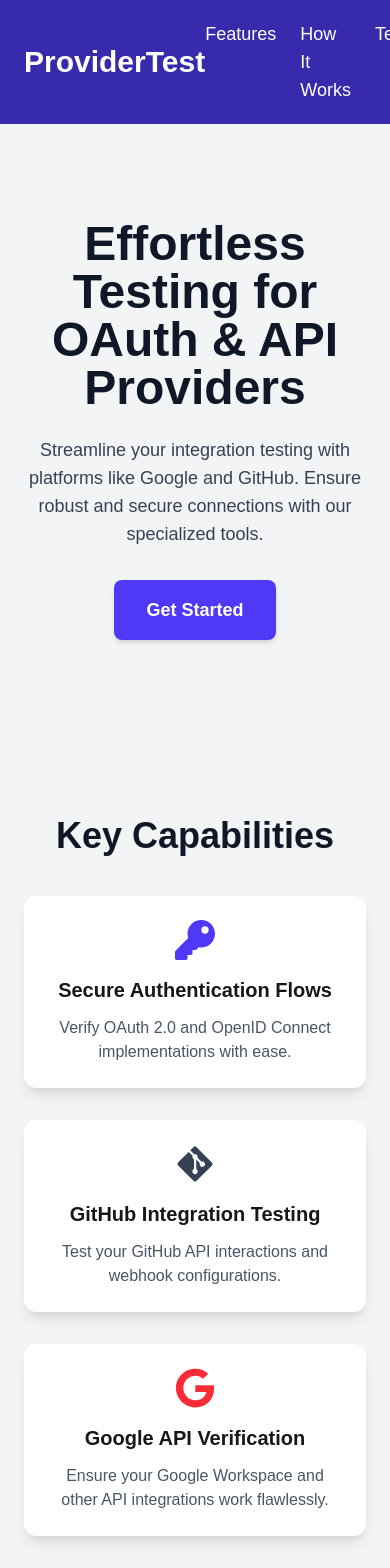
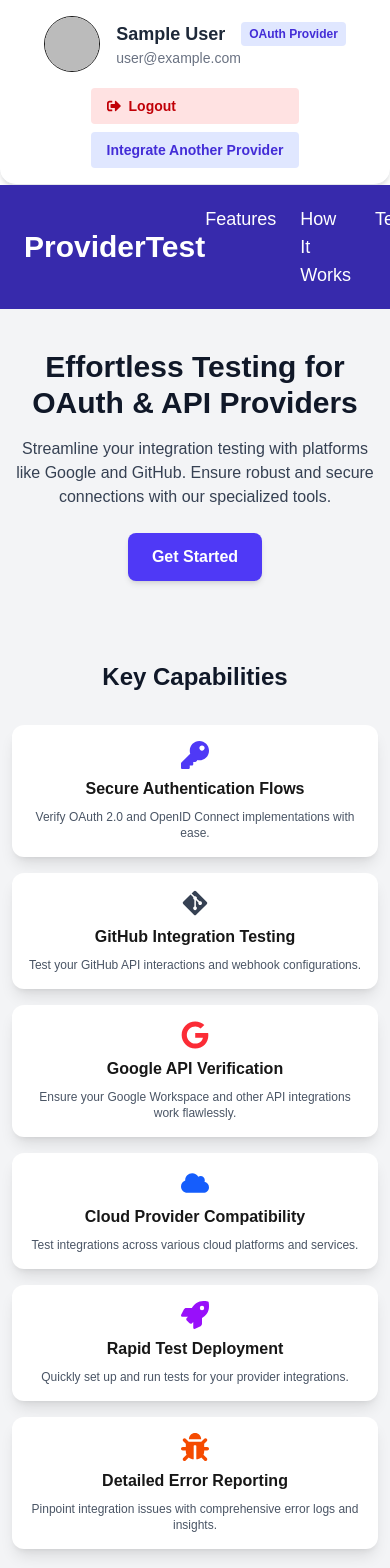
Before and after one commit to Emmanuel10701/google-and-github-authorization, a Next.js app: page / in a window 390 px wide. Shown: the top 1568 px of the page. Built offline with nearby package versions, Linux system fonts and the light colour scheme; no server answers; sample sign-in values are in the browser's storage.

Commit message:
Improve mobile responsiveness, user info card, and provider details

```diff
--- a/app/login/page.jsx
+++ b/app/login/page.jsx
@@ -13,13 +13,13 @@
 
   useEffect(() => {
     if (status === "authenticated") {
-      router.push("/chat");
+      router.push("/");
     }
   }, [status, router]);
 
   const handleOAuthLogin = async (provider) => {
     setLoadingProvider(provider);
-    await signIn(provider, { callbackUrl: "/chat" });
+    await signIn(provider, { callbackUrl: "/" });
     setLoadingProvider("");
   };
 
--- a/app/page.js
+++ b/app/page.js
@@ -2,7 +2,7 @@
 
 import React, { useState, useEffect } from "react";
 import { useRouter } from "next/navigation";
-import { useSession } from "next-auth/react"; // Import useSession
+import { useSession, signOut } from "next-auth/react";
 import {
   FaKey,
   FaGitAlt,
@@ -15,38 +15,42 @@
   FaStar,
   FaLightbulb,
   FaHeadset,
+  FaSignOutAlt,
+  FaUserCircle,
 } from "react-icons/fa";
 import { CircularProgress } from "@mui/material";
 
 export default function LandingPage() {
   const router = useRouter();
-  const { data: session, status } = useSession(); // Get session data and status
+  const { data: session, status } = useSession();
   const [loading, setLoading] = useState(false);
 
-  // Effect to check authentication status
+  // Redirect to login if not authenticated
   useEffect(() => {
-    // If session status is "loading", do nothing yet
     if (status === "loading") return;
-
-    // If there's no session (user is not logged in), redirect to login
-    if (!session) {
-      router.push("/login");
-    }
-    // No else here; if session exists, the component will render normally
-  }, [session, status, router]); // Depend on session, status, and router for effect re-run
+    if (!session) router.push("/login");
+  }, [session, status, router]);
 
   const handleLoginRedirect = () => {
     setLoading(true);
-    // In this protected page scenario, this button might change its function
-    // For now, it still redirects to /login, but typically, authenticated users
-    // would access different features here.
-    alert("Redirecting to login/dashboard...");
-    setTimeout(() => {
-      router.push("/login"); // Or a dashboard page for logged-in users
-    }, 2000);
+    router.push("/login");
   };
 
-  // Show a loading state or nothing while authentication status is being determined
+  const handleLogout = () => {
+    signOut({ callbackUrl: "/login" });
+  };
+
+  // Helper to get provider name from session
+  const getProviderName = () => {
+    if (!session) return null;
+    // NextAuth stores provider in session.token if using callbacks, otherwise not directly available.
+    // If you want to store provider info, add it in the NextAuth callbacks.
+    // For demo, try to infer from email domain or name:
+    if (session.user?.email?.includes("gmail.com")) return "Google";
+    if (session.user?.login || session.user?.email?.includes("github.com")) return "GitHub";
+    return "OAuth Provider";
+  };
+
   if (status === "loading") {
     return (
       <div className="min-h-screen flex items-center justify-center bg-gradient-to-br from-indigo-600 to-purple-800">
@@ -55,19 +59,52 @@
     );
   }
 
-  // If there's no session after loading, this component won't render
-  // because the useEffect already pushed to /login.
-  // This part only renders if session exists.
-  if (!session) {
-      // This return should technically not be reached if the push happens fast,
-      // but it's a fallback or for very slow redirects.
-      return null;
-  }
+  if (!session) return null;
 
+  // User info card
+  const providerName = getProviderName();
+  const user = session.user;
 
-  // --- Rest of your existing LandingPage component code (only rendered if session exists) ---
   return (
     <div className="flex flex-col min-h-screen">
+      {/* Top User Card */}
+      <div className="bg-white shadow-md rounded-b-2xl px-4 py-4 sm:px-8 sm:py-6 flex flex-col sm:flex-row items-center justify-between gap-4 border-b border-gray-200">
+        <div className="flex items-center gap-4">
+          {user?.image ? (
+            <img
+              src={user.image}
+              alt="User avatar"
+              className="w-14 h-14 rounded-full border"
+            />
+          ) : (
+            <FaUserCircle className="w-14 h-14 text-gray-400" />
+          )}
+          <div>
+            <div className="font-bold text-lg sm:text-xl text-gray-800 flex items-center gap-2">
+              {user?.name || user?.email || "User"}
+              <span className="text-xs sm:text-sm px-2 py-1 bg-indigo-100 text-indigo-700 rounded ml-2">
+                {providerName}
+              </span>
+            </div>
+            <div className="text-gray-500 text-sm">{user?.email}</div>
+          </div>
+        </div>
+        <div className="flex flex-col sm:flex-row gap-2">
+          <button
+            onClick={handleLogout}
+            className="flex items-center gap-2 px-4 py-2 bg-red-100 text-red-700 rounded hover:bg-red-200 transition text-sm font-semibold"
+          >
+            <FaSignOutAlt /> Logout
+          </button>
+          <button
+            onClick={handleLoginRedirect}
+            className="flex items-center gap-2 px-4 py-2 bg-indigo-100 text-indigo-700 rounded hover:bg-indigo-200 transition text-sm font-semibold"
+          >
+            Integrate Another Provider
+          </button>
+        </div>
+      </div>
+
       {/* Header */}
       <header className="bg-indigo-800 text-white py-5 shadow-lg">
         <div className="container mx-auto flex justify-between items-center px-6">
@@ -106,18 +143,18 @@
 
       {/* Hero Section */}
       <main className="flex-grow bg-gray-100">
-        <div className="container mx-auto text-center py-24 px-6">
-          <h2 className="text-5xl font-bold text-gray-900 mb-6">
+        <div className="container mx-auto text-center py-10 px-3 sm:py-16 sm:px-6">
+          <h2 className="text-3xl sm:text-5xl font-bold text-gray-900 mb-4 sm:mb-6">
             Effortless Testing for OAuth & API Providers
           </h2>
-          <p className="text-lg text-gray-700 mb-8 max-w-2xl mx-auto">
+          <p className="text-base sm:text-lg text-gray-700 mb-6 sm:mb-8 max-w-2xl mx-auto">
             Streamline your integration testing with platforms like Google and GitHub.
             Ensure robust and secure connections with our specialized tools.
           </p>
           <div className="flex justify-center">
             <button
               onClick={handleLoginRedirect}
-              className="bg-indigo-600 text-white px-8 py-4 rounded-lg text-lg font-semibold hover:bg-indigo-700 flex items-center justify-center transition-all duration-300 shadow-md"
+              className="bg-indigo-600 text-white px-6 sm:px-8 py-3 sm:py-4 rounded-lg text-base sm:text-lg font-semibold hover:bg-indigo-700 flex items-center justify-center transition-all duration-300 shadow-md"
               disabled={loading}
             >
               {loading ? (
@@ -133,48 +170,48 @@
         </div>
 
         {/* Features Section */}
-        <section id="features" className="container mx-auto py-20 px-6">
-          <h3 className="text-4xl font-bold text-center mb-10 text-gray-900">Key Capabilities</h3>
-          <div className="grid grid-cols-1 md:grid-cols-3 gap-8">
-            <div className="p-6 bg-white rounded-xl shadow-lg flex flex-col items-center text-center hover:shadow-2xl transition-shadow duration-300">
-              <FaKey size={40} className="text-indigo-600 mb-4" />
-              <h4 className="text-xl font-semibold">Secure Authentication Flows</h4>
-              <p className="text-gray-600 mt-3">
+        <section id="features" className="container mx-auto py-10 sm:py-16 px-3 sm:px-6">
+          <h3 className="text-2xl sm:text-4xl font-bold text-center mb-8 sm:mb-10 text-gray-900">Key Capabilities</h3>
+          <div className="grid grid-cols-1 xs:grid-cols-2 sm:grid-cols-3 gap-4 sm:gap-8">
+            <div className="p-4 sm:p-6 bg-white rounded-xl shadow-lg flex flex-col items-center text-center hover:shadow-2xl transition-shadow duration-300">
+              <FaKey size={28} className="text-indigo-600 mb-2 sm:mb-4" />
+              <h4 className="text-base sm:text-xl font-semibold">Secure Authentication Flows</h4>
+              <p className="text-gray-600 mt-2 sm:mt-3 text-xs sm:text-base">
                 Verify OAuth 2.0 and OpenID Connect implementations with ease.
               </p>
             </div>
-            <div className="p-6 bg-white rounded-xl shadow-lg flex flex-col items-center text-center hover:shadow-2xl transition-shadow duration-300">
-              <FaGitAlt size={40} className="text-gray-700 mb-4" />
-              <h4 className="text-xl font-semibold">GitHub Integration Testing</h4>
-              <p className="text-gray-600 mt-3">
+            <div className="p-4 sm:p-6 bg-white rounded-xl shadow-lg flex flex-col items-center text-center hover:shadow-2xl transition-shadow duration-300">
+              <FaGitAlt size={28} className="text-gray-700 mb-2 sm:mb-4" />
+              <h4 className="text-base sm:text-xl font-semibold">GitHub Integration Testing</h4>
+              <p className="text-gray-600 mt-2 sm:mt-3 text-xs sm:text-base">
                 Test your GitHub API interactions and webhook configurations.
               </p>
             </div>
-            <div className="p-6 bg-white rounded-xl shadow-lg flex flex-col items-center text-center hover:shadow-2xl transition-shadow duration-300">
-              <FaGoogle size={40} className="text-red-500 mb-4" />
-              <h4 className="text-xl font-semibold">Google API Verification</h4>
-              <p className="text-gray-600 mt-3">
+            <div className="p-4 sm:p-6 bg-white rounded-xl shadow-lg flex flex-col items-center text-center hover:shadow-2xl transition-shadow duration-300">
+              <FaGoogle size={28} className="text-red-500 mb-2 sm:mb-4" />
+              <h4 className="text-base sm:text-xl font-semibold">Google API Verification</h4>
+              <p className="text-gray-600 mt-2 sm:mt-3 text-xs sm:text-base">
                 Ensure your Google Workspace and other API integrations work flawlessly.
               </p>
             </div>
-            <div className="p-6 bg-white rounded-xl shadow-lg flex flex-col items-center text-center hover:shadow-2xl transition-shadow duration-300">
-              <FaCloud size={40} className="text-blue-600 mb-4" />
-              <h4 className="text-xl font-semibold">Cloud Provider Compatibility</h4>
-              <p className="text-gray-600 mt-3">
+            <div className="p-4 sm:p-6 bg-white rounded-xl shadow-lg flex flex-col items-center text-center hover:shadow-2xl transition-shadow duration-300">
+              <FaCloud size={28} className="text-blue-600 mb-2 sm:mb-4" />
+              <h4 className="text-base sm:text-xl font-semibold">Cloud Provider Compatibility</h4>
+              <p className="text-gray-600 mt-2 sm:mt-3 text-xs sm:text-base">
                 Test integrations across various cloud platforms and services.
               </p>
             </div>
-            <div className="p-6 bg-white rounded-xl shadow-lg flex flex-col items-center text-center hover:shadow-2xl transition-shadow duration-300">
-              <FaRocket size={40} className="text-purple-600 mb-4" />
-              <h4 className="text-xl font-semibold">Rapid Test Deployment</h4>
-              <p className="text-gray-600 mt-3">
+            <div className="p-4 sm:p-6 bg-white rounded-xl shadow-lg flex flex-col items-center text-center hover:shadow-2xl transition-shadow duration-300">
+              <FaRocket size={28} className="text-purple-600 mb-2 sm:mb-4" />
+              <h4 className="text-base sm:text-xl font-semibold">Rapid Test Deployment</h4>
+              <p className="text-gray-600 mt-2 sm:mt-3 text-xs sm:text-base">
                 Quickly set up and run tests for your provider integrations.
               </p>
             </div>
-            <div className="p-6 bg-white rounded-xl shadow-lg flex flex-col items-center text-center hover:shadow-2xl transition-shadow duration-300">
-              <FaBug size={40} className="text-orange-600 mb-4" />
-              <h4 className="text-xl font-semibold">Detailed Error Reporting</h4>
-              <p className="text-gray-600 mt-3">
+            <div className="p-4 sm:p-6 bg-white rounded-xl shadow-lg flex flex-col items-center text-center hover:shadow-2xl transition-shadow duration-300">
+              <FaBug size={28} className="text-orange-600 mb-2 sm:mb-4" />
+              <h4 className="text-base sm:text-xl font-semibold">Detailed Error Reporting</h4>
+              <p className="text-gray-600 mt-2 sm:mt-3 text-xs sm:text-base">
                 Pinpoint integration issues with comprehensive error logs and insights.
               </p>
             </div>
@@ -182,84 +219,84 @@
         </section>
 
         {/* How It Works Section */}
-        <section id="how-it-works" className="container mx-auto py-20 px-6 bg-white rounded-xl shadow-lg mb-12">
-          <h3 className="text-4xl font-bold text-center mb-12 text-gray-900">How It Works</h3>
-          <div className="grid grid-cols-1 md:grid-cols-3 gap-10">
+        <section id="how-it-works" className="container mx-auto py-10 sm:py-16 px-3 sm:px-6 bg-white rounded-xl shadow-lg mb-8 sm:mb-12">
+          <h3 className="text-2xl sm:text-4xl font-bold text-center mb-8 sm:mb-12 text-gray-900">How It Works</h3>
+          <div className="grid grid-cols-1 sm:grid-cols-3 gap-6 sm:gap-10">
             <div className="flex flex-col items-center text-center">
-              <div className="bg-indigo-100 p-6 rounded-full mb-6">
-                <FaTools size={50} className="text-indigo-600" />
+              <div className="bg-indigo-100 p-4 sm:p-6 rounded-full mb-4 sm:mb-6">
+                <FaTools size={32} className="text-indigo-600" />
               </div>
-              <h4 className="text-2xl font-semibold mb-3">1. Configure Your Test</h4>
-              <p className="text-gray-700">
+              <h4 className="text-lg sm:text-2xl font-semibold mb-2 sm:mb-3">1. Configure Your Test</h4>
+              <p className="text-gray-700 text-xs sm:text-base">
                 Easily set up your testing scenarios for Google, GitHub, or any other OAuth/API provider. No complex coding required.
               </p>
             </div>
             <div className="flex flex-col items-center text-center">
-              <div className="bg-green-100 p-6 rounded-full mb-6">
-                <FaCheckCircle size={50} className="text-green-600" />
+              <div className="bg-green-100 p-4 sm:p-6 rounded-full mb-4 sm:mb-6">
+                <FaCheckCircle size={32} className="text-green-600" />
               </div>
-              <h4 className="text-2xl font-semibold mb-3">2. Run Tests Automatically</h4>
-              <p className="text-gray-700">
+              <h4 className="text-lg sm:text-2xl font-semibold mb-2 sm:mb-3">2. Run Tests Automatically</h4>
+              <p className="text-gray-700 text-xs sm:text-base">
                 Initiate automated tests that simulate real-world interactions and flows. Get instant feedback on success or failure.
               </p>
             </div>
             <div className="flex flex-col items-center text-center">
-              <div className="bg-yellow-100 p-6 rounded-full mb-6">
-                <FaLightbulb size={50} className="text-yellow-600" />
+              <div className="bg-yellow-100 p-4 sm:p-6 rounded-full mb-4 sm:mb-6">
+                <FaLightbulb size={32} className="text-yellow-600" />
               </div>
-              <h4 className="text-2xl font-semibold mb-3">3. Analyze Results & Optimize</h4>
-              <p className="text-gray-700">
+              <h4 className="text-lg sm:text-2xl font-semibold mb-2 sm:mb-3">3. Analyze Results & Optimize</h4>
+              <p className="text-gray-700 text-xs sm:text-base">
                 Receive detailed reports, identify bottlenecks, and get actionable insights to optimize your integrations.
               </p>
-            </div >
-          </div >
-        </section >
+            </div>
+          </div>
+        </section>
 
         {/* Testimonials Section */}
-        <section id="testimonials" className="bg-gray-100 py-20 px-6">
+        <section id="testimonials" className="bg-gray-100 py-10 sm:py-16 px-3 sm:px-6">
           <div className="container mx-auto text-center">
-            <h3 className="text-4xl font-bold text-center mb-12 text-gray-900">What Our Users Say</h3>
-            <div className="grid grid-cols-1 md:grid-cols-2 lg:grid-cols-3 gap-8">
-              <div className="p-8 bg-white rounded-xl shadow-lg flex flex-col items-center hover:shadow-2xl transition-shadow duration-300">
-                <FaStar size={24} className="text-yellow-500 mb-4" />
-                <p className="italic text-gray-700 mb-4">
+            <h3 className="text-2xl sm:text-4xl font-bold text-center mb-8 sm:mb-12 text-gray-900">What Our Users Say</h3>
+            <div className="grid grid-cols-1 sm:grid-cols-2 lg:grid-cols-3 gap-6 sm:gap-8">
+              <div className="p-4 sm:p-8 bg-white rounded-xl shadow-lg flex flex-col items-center hover:shadow-2xl transition-shadow duration-300">
+                <FaStar size={20} className="text-yellow-500 mb-2 sm:mb-4" />
+                <p className="italic text-gray-700 mb-2 sm:mb-4 text-xs sm:text-base">
                   "ProviderTest has drastically cut down our integration testing time. It's an indispensable tool for our development workflow!"
                 </p>
-                <p className="font-semibold text-gray-800">- Jane Doe, Lead Developer at TechCorp</p>
+                <p className="font-semibold text-gray-800 text-xs sm:text-base">- Jane Doe, Lead Developer at TechCorp</p>
               </div>
-              <div className="p-8 bg-white rounded-xl shadow-lg flex flex-col items-center hover:shadow-2xl transition-shadow duration-300">
-                <FaStar size={24} className="text-yellow-500 mb-4" />
-                <p className="italic text-gray-700 mb-4">
+              <div className="p-4 sm:p-8 bg-white rounded-xl shadow-lg flex flex-col items-center hover:shadow-2xl transition-shadow duration-300">
+                <FaStar size={20} className="text-yellow-500 mb-2 sm:mb-4" />
+                <p className="italic text-gray-700 mb-2 sm:mb-4 text-xs sm:text-base">
                   "The detailed error reporting helped us fix a critical bug in our Google OAuth flow. Highly recommend!"
                 </p>
-                <p className="font-semibold text-gray-800">- John Smith, CTO of InnovateX</p>
+                <p className="font-semibold text-gray-800 text-xs sm:text-base">- John Smith, CTO of InnovateX</p>
               </div>
-              <div className="p-8 bg-white rounded-xl shadow-lg flex flex-col items-center hover:shadow-2xl transition-shadow duration-300">
-                <FaStar size={24} className="text-yellow-500 mb-4" />
-                <p className="italic text-gray-700 mb-4">
+              <div className="p-4 sm:p-8 bg-white rounded-xl shadow-lg flex flex-col items-center hover:shadow-2xl transition-shadow duration-300">
+                <FaStar size={20} className="text-yellow-500 mb-2 sm:mb-4" />
+                <p className="italic text-gray-700 mb-2 sm:mb-4 text-xs sm:text-base">
                   "Setting up tests for GitHub webhooks was never easier. ProviderTest made it a breeze to ensure everything works as expected."
                 </p>
-                <p className="font-semibold text-gray-800">- Alice Brown, DevOps Engineer at CodeFlow</p>
+                <p className="font-semibold text-gray-800 text-xs sm:text-base">- Alice Brown, DevOps Engineer at CodeFlow</p>
               </div>
             </div>
           </div>
         </section>
 
         {/* Call to Action / Pricing Tease Section */}
-        <section id="get-started" className="bg-indigo-700 text-white py-20 px-6 text-center">
+        <section id="get-started" className="bg-indigo-700 text-white py-10 sm:py-16 px-3 sm:px-6 text-center">
           <div className="container mx-auto">
-            <h3 className="text-4xl font-bold mb-6">Ready to Supercharge Your Integrations?</h3>
-            <p className="text-xl mb-8 max-w-3xl mx-auto">
+            <h3 className="text-2xl sm:text-4xl font-bold mb-4 sm:mb-6">Ready to Supercharge Your Integrations?</h3>
+            <p className="text-base sm:text-xl mb-6 sm:mb-8 max-w-3xl mx-auto">
               Choose a plan that fits your testing needs, from individual projects to enterprise-level solutions.
             </p>
             <button
-              onClick={handleLoginRedirect} // Can link to a /pricing page or directly to login
-              className="bg-white text-indigo-700 px-10 py-4 rounded-lg text-xl font-semibold hover:bg-gray-200 transition-all duration-300 shadow-lg"
+              onClick={handleLoginRedirect}
+              className="bg-white text-indigo-700 px-6 sm:px-10 py-3 sm:py-4 rounded-lg text-base sm:text-xl font-semibold hover:bg-gray-200 transition-all duration-300 shadow-lg"
               disabled={loading}
             >
               {loading ? (
                 <>
-                  <CircularProgress size={28} color="inherit" />
+                  <CircularProgress size={24} color="inherit" />
                   <span className="ml-2">Loading...</span>
                 </>
               ) : (
@@ -271,12 +308,12 @@
       </main>
 
       {/* Footer */}
-      <footer id="footer" className="bg-gray-900 text-white py-8">
+      <footer id="footer" className="bg-gray-900 text-white py-6 sm:py-8">
         <div className="container mx-auto text-center">
-          <p className="text-lg font-light">
+          <p className="text-base sm:text-lg font-light">
             &copy; {new Date().getFullYear()} ProviderTest. All rights reserved.
           </p>
-          <div className="text-sm mt-2">
+          <div className="text-xs sm:text-sm mt-2">
             <a href="#privacy-policy" className="hover:underline mx-2">
               Privacy Policy
             </a>{" "}
@@ -291,6 +328,6 @@
           </div>
         </div>
       </footer>
-    </div >
+    </div>
   );
 }
```
